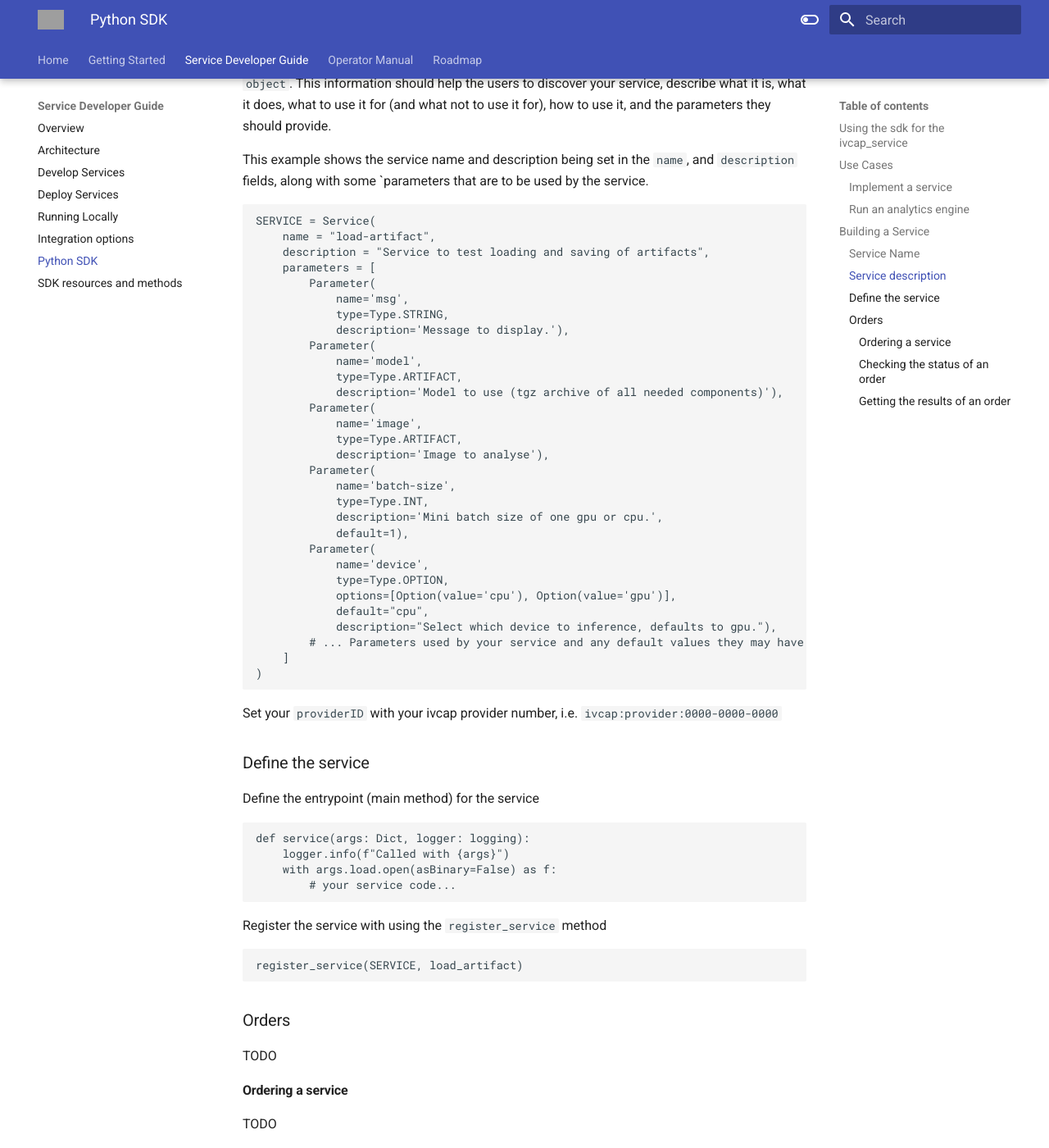
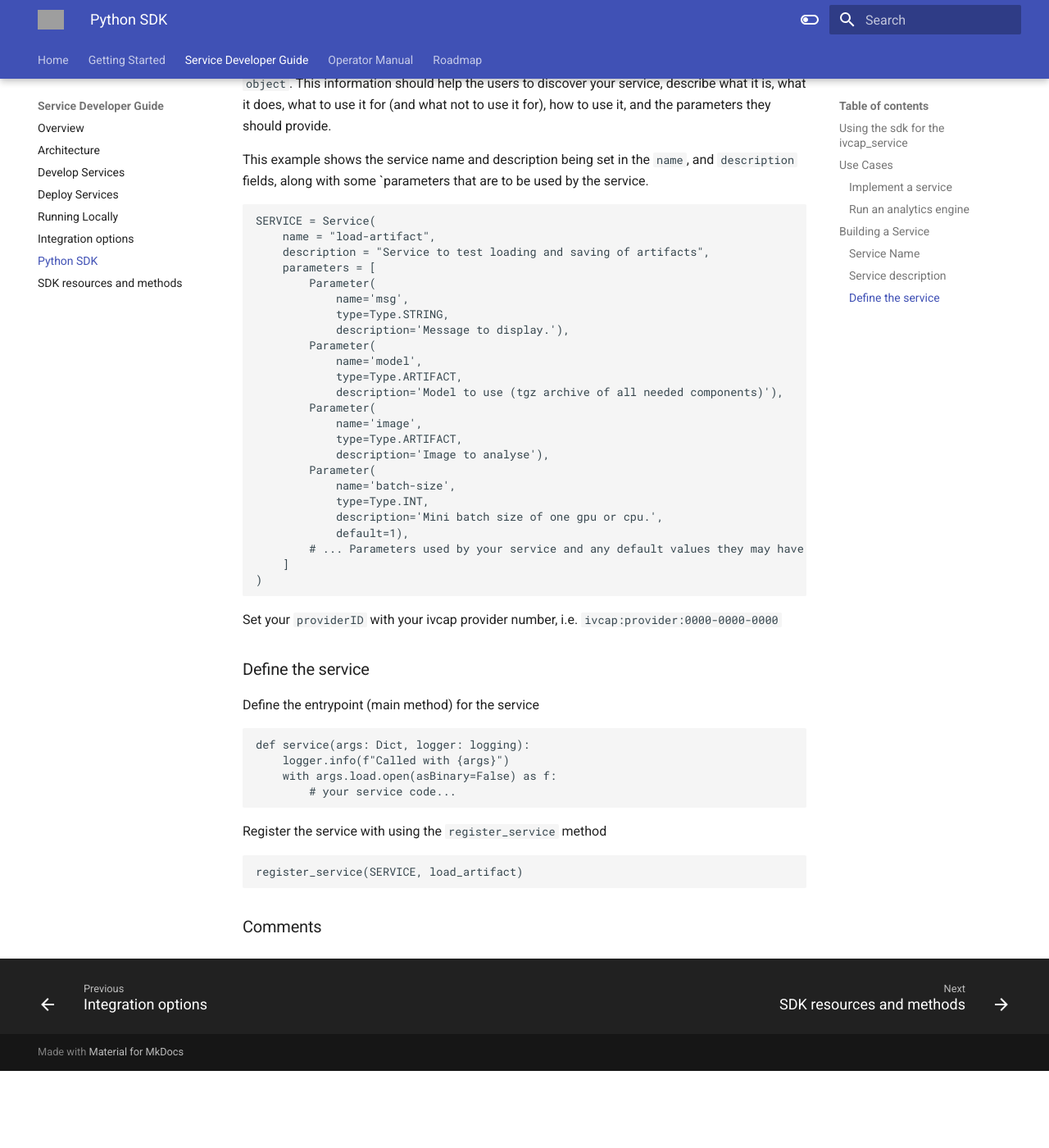
Before and after one commit to ivcap-works/ivcap-docs, an MkDocs documentation site: the page built from docs/developer-guide/sdk.md, in a window 1280 px wide and 1400 px high, scrolled down 1539 px. Shown: the whole window at 82% size. Built offline with MkDocs 1.6.1 and Material for MkDocs 9.7.7, drawn with Linux system fonts in a browser that asks for light colours; comment, search, counter and statistics services are not loaded; after the commit the page ends 2845 px from its top, so only the background shows below that; some of the changed text lies outside the part shown; grey boxes are pictures that could not be loaded.

Commit message:
A couple more updates

````diff
--- a/docs/developer-guide/sdk.md
+++ b/docs/developer-guide/sdk.md
@@ -69,12 +69,6 @@ SERVICE = Service(
             type=Type.INT,
             description='Mini batch size of one gpu or cpu.',
             default=1),
-        Parameter(
-            name='device',
-            type=Type.OPTION,
-            options=[Option(value='cpu'), Option(value='gpu')],
-            default="cpu",
-            description="Select which device to inference, defaults to gpu."),
         # ... Parameters used by your service and any default values they may have.
     ]
 )
@@ -97,17 +91,3 @@ Register the service with using the `register_service` method
 ```python
 register_service(SERVICE, load_artifact)
 ```
-
-### Orders
-
-TODO
-
-#### Ordering a service
-
-TODO
-
-#### Checking the status of an order
-
-TODO
-
-#### Getting the results of an order
````
Also changed, not shown: docs/developer-guide/README.md (+2 -2 lines).
